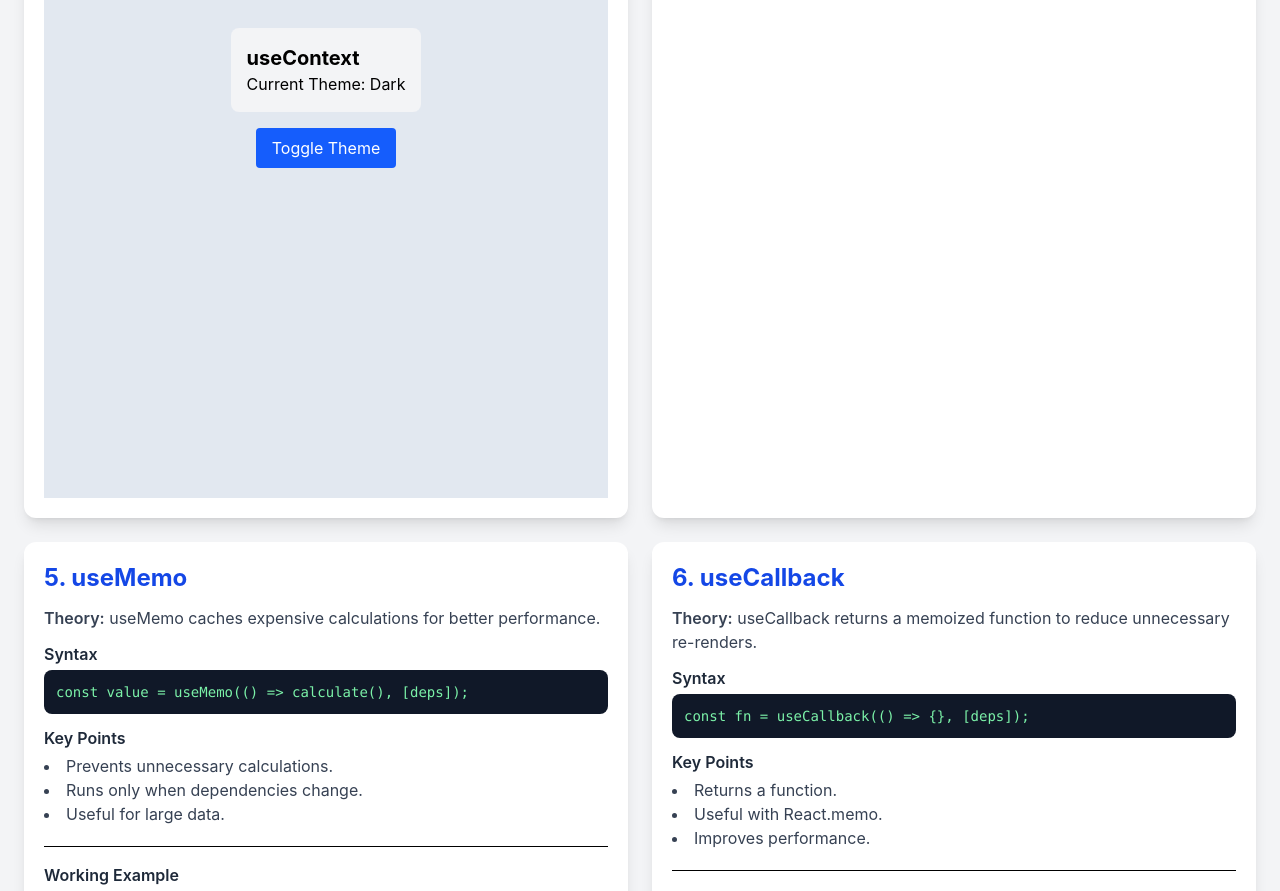
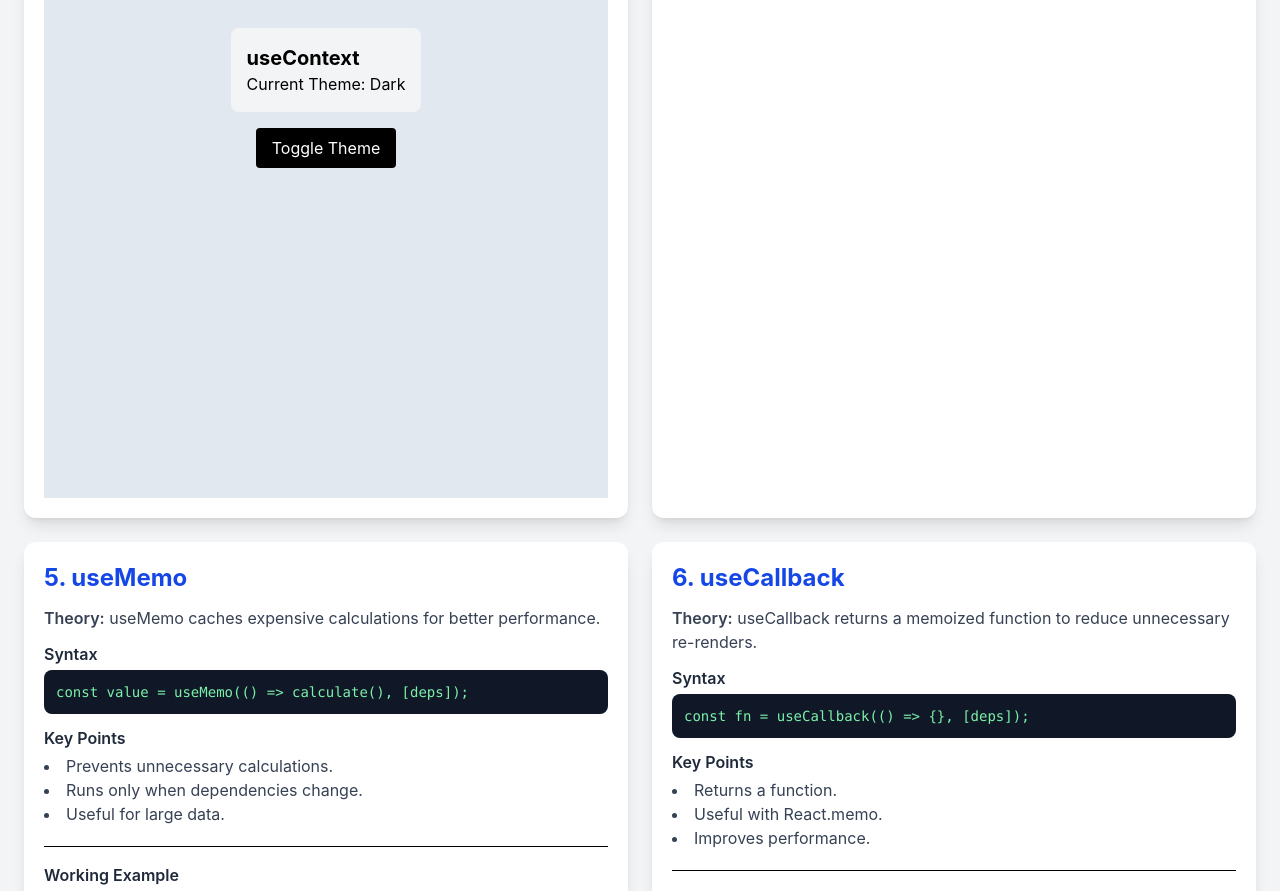
Before and after one commit to firozmdtabish04/React-tut, a React (Vite) app: page /classcomponent in a window 1280 px wide. Shown: the part 1260-2151 px from the top of the page. Built offline with nearby package versions, Linux system fonts and the light colour scheme.

Commit message:
useContext

```diff
--- a/src/component/hook/UseContextDemo.jsx
+++ b/src/component/hook/UseContextDemo.jsx
@@ -12,7 +12,7 @@ function UseContextDemo() {
 
         <button
           onClick={() => setTheme(theme === "Dark" ? "Light" : "Dark")}
-          className="px-4 py-2 bg-blue-600 text-white rounded hover:bg-blue-700"
+          className="px-4 py-2 bg-black text-white rounded hover:bg-blue-700"
         >
           Toggle Theme
         </button>
```
